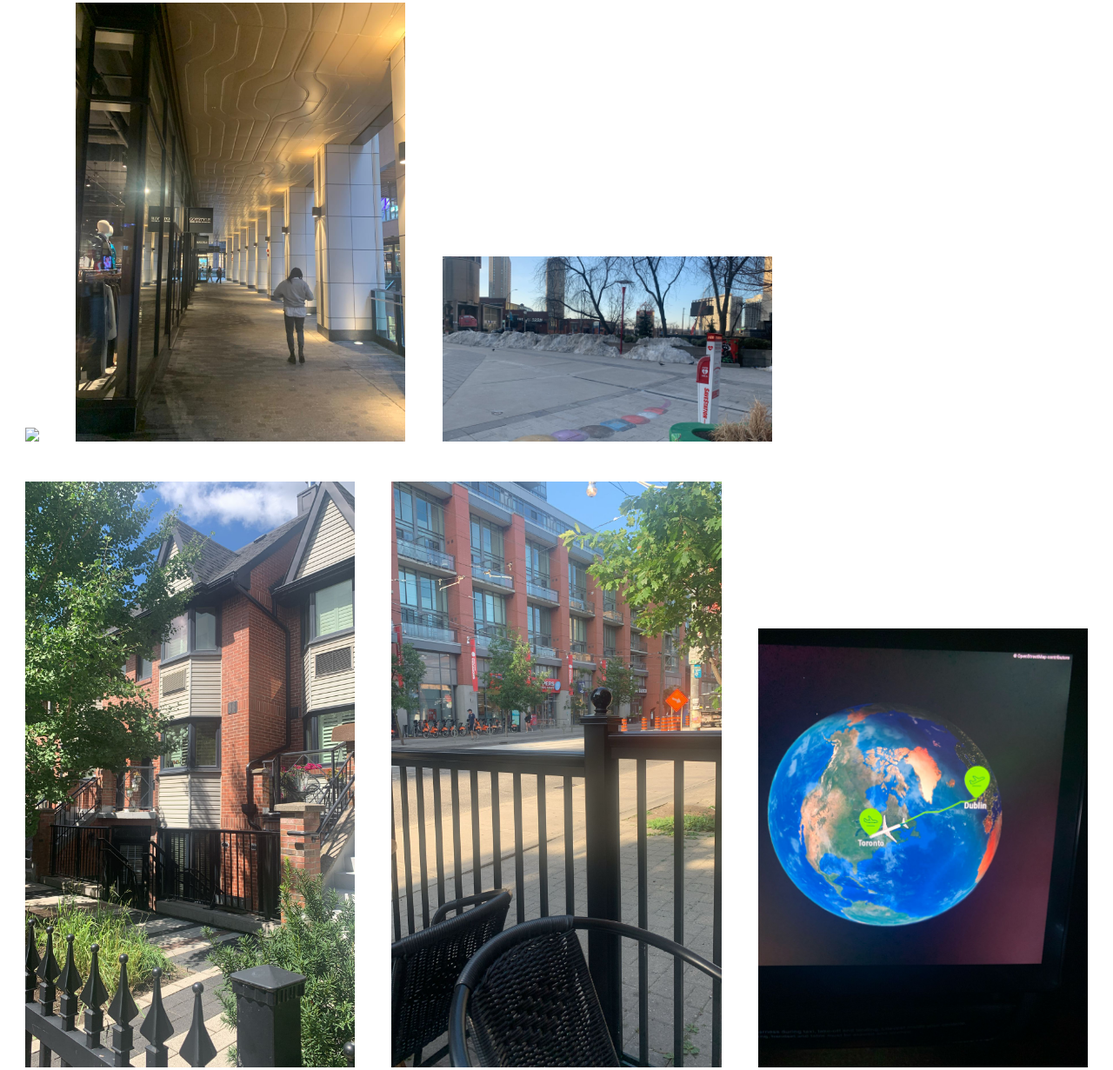
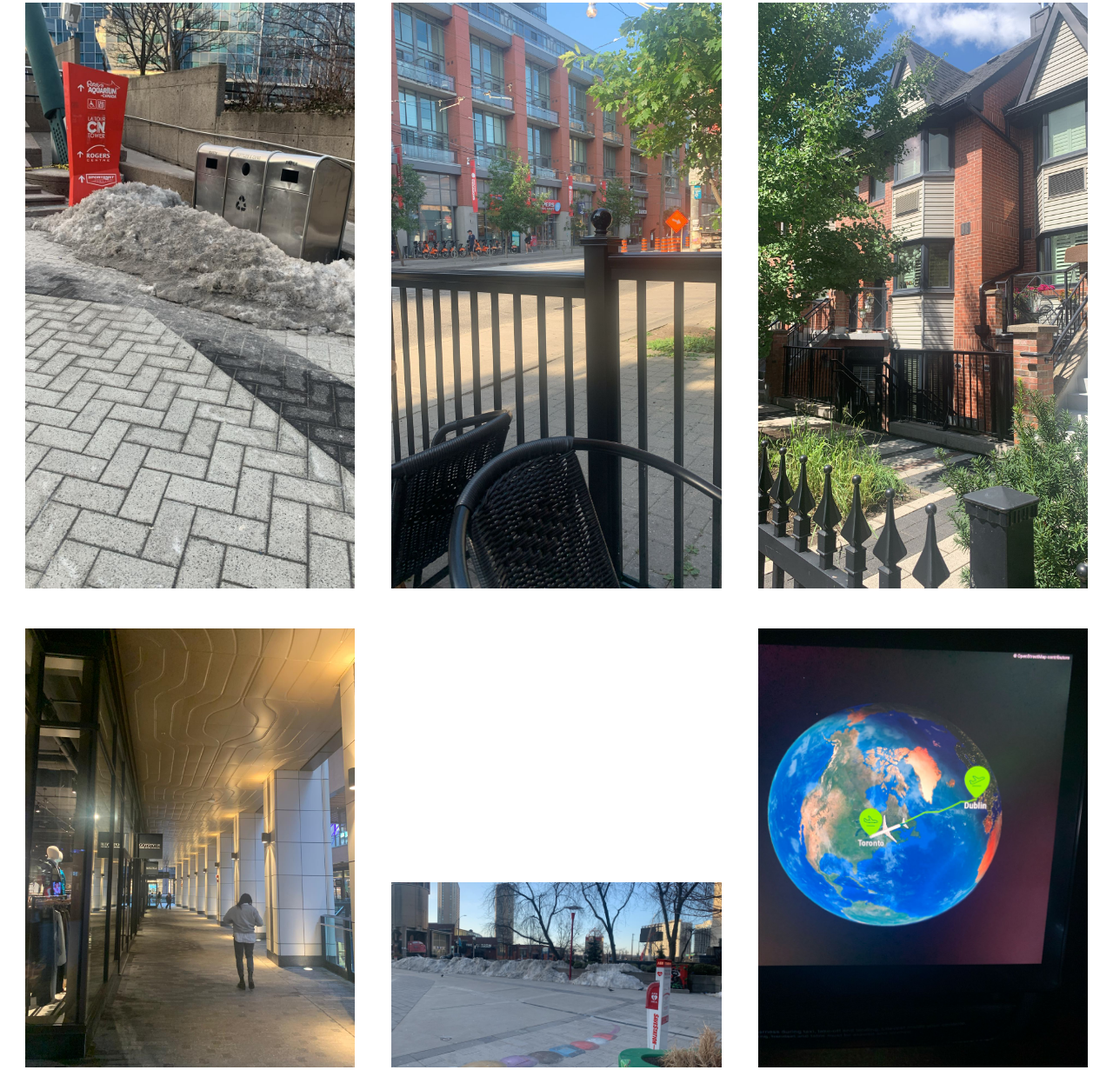
Before and after one commit to michelledeery/michelledeery, a plain HTML site: page photosite.html in a window 1280 px wide. Shown: the part 115-1346 px from the top of the page at 87% size. Drawn offline with Linux system fonts and the light colour scheme; files whose address does not match are found by name.

Commit message:
Update photosite.html

```diff
--- a/photosite.html
+++ b/photosite.html
@@ -15,14 +15,14 @@
     <nav>Michelle/Steele</nav>
 
     <!-- Massimo Margagnoni -->
-    <img src="file:///Users/michellelapointe/Downloads/WhatsApp%20Image%202025-12-26%20at%2009.36.37.jpeg"><img
-        src="file:///Users/michellelapointe/Downloads/WhatsApp%20Image%202025-09-04%20at%2019.18.44.jpeg"><img
-        src="file:///Users/michellelapointe/Downloads/WhatsApp%20Image%202025-03-09%20at%2008.25.05.jpeg">
+    <img src="WhatsApp Image 2025-03-09 at 08.22.11.jpeg"><img
+        src="WhatsApp Image 2025-07-05 at 08.36.40.jpeg"><img
+        src="WhatsApp Image 2025-08-30 at 13.24.07.jpeg">
 
     <!-- Giuseppe Milo -->
-    <img src="file:///Users/michellelapointe/Downloads/WhatsApp%20Image%202025-08-30%20at%2013.24.07.jpeg"><img
-        src="file:///Users/michellelapointe/Downloads/WhatsApp%20Image%202025-07-05%20at%2008.36.40.jpeg"><img
-        src="file:///Users/michellelapointe/Downloads/WhatsApp%20Image%202025-03-08%20at%2013.48.49.jpeg">
+    <img src="WhatsApp Image 2025-09-04 at 19.18.44.jpeg"><img
+        src="WhatsApp Image 2025-03-09 at 08.25.05.jpeg"><img
+        src="WhatsApp Image 2025-03-08 at 13.48.49.jpeg">
 
     <!-- All Photos Licensed Under Creative Commons 2.0 -->
     <!-- https://creativecommons.org/licenses/by/2.0/legalcode  -->
```
